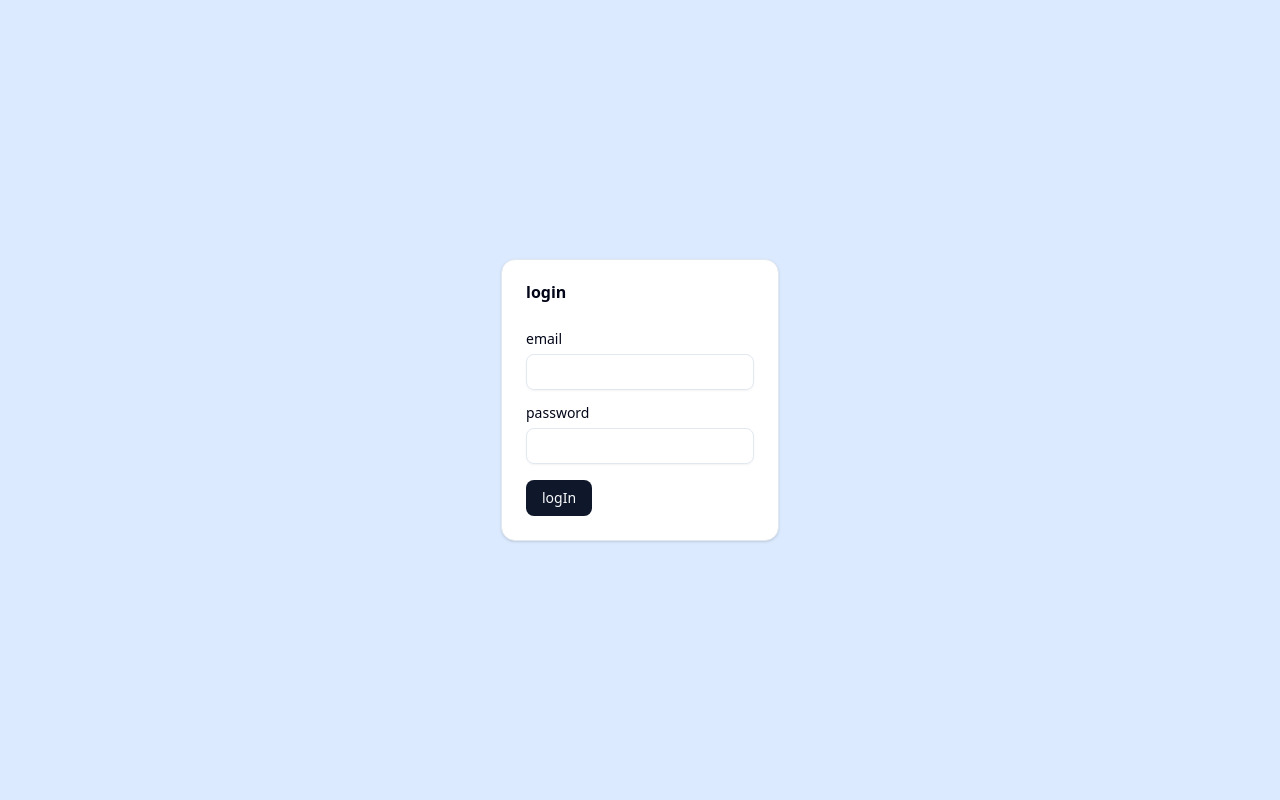
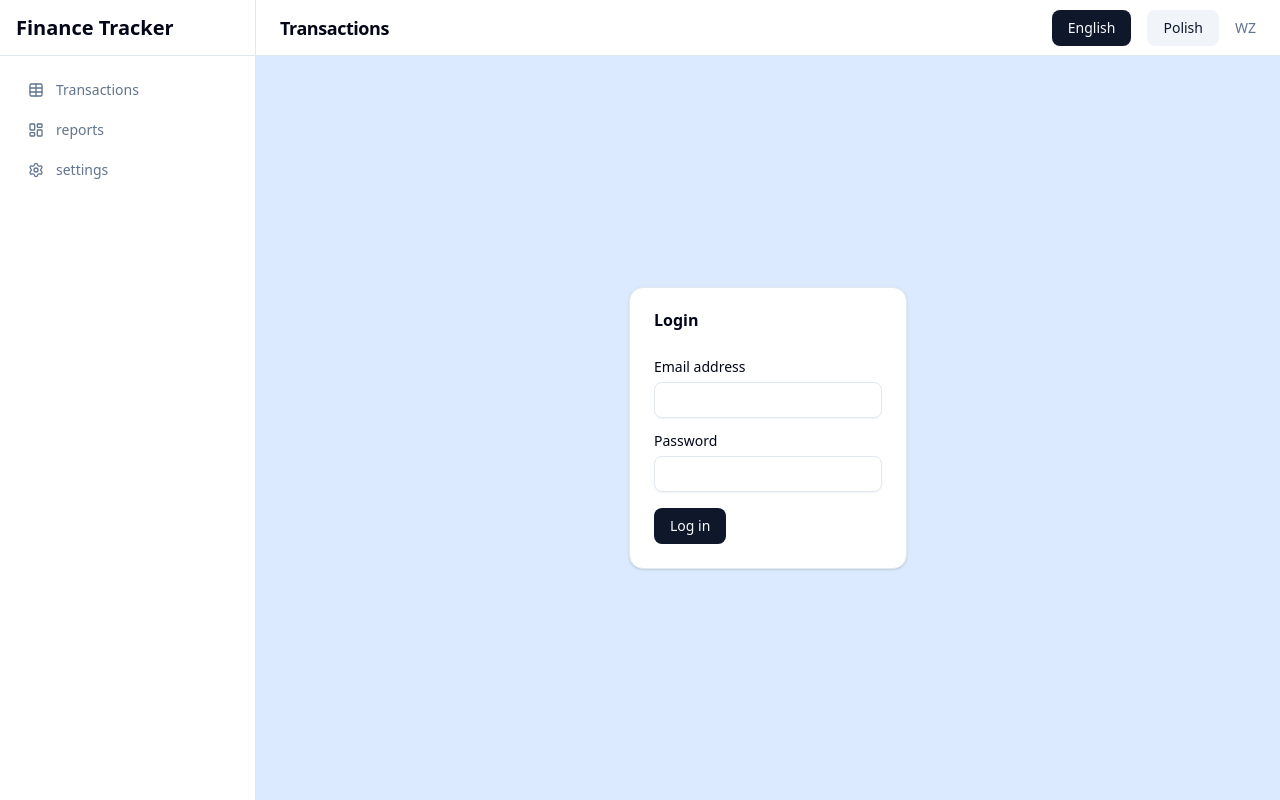
Before and after one commit to wojtek960506/finance-tracker-web, a Next.js app: page /login in a window 1280 px wide. Built offline with nearby package versions, Linux system fonts and the light colour scheme; sample sign-in values are in the browser's storage.

Commit message:
add login logic * change a little layout in AppLayout * TODO - add zustand store to keep access token

```diff
--- a/src/api/auth-api.ts
+++ b/src/api/auth-api.ts
@@ -1,3 +1,4 @@
+import { LoginDTO } from "@/app/login/page";
 import { api } from "./axios"
 
 export const refreshAccessToken = async (
@@ -13,3 +14,12 @@
   );
   return data;
 }
+
+export const login = async (payload: LoginDTO): Promise<{accessToken: string}> => {
+  const { data } = await api.post(
+    'auth/login',
+    payload,
+    { withCredentials: true }
+  );
+  return data
+}
--- a/src/app/login/page.tsx
+++ b/src/app/login/page.tsx
@@ -1,11 +1,13 @@
 "use client"
 
+import { login } from "@/api/auth-api";
 import { AppLayout } from "@/components/layout/app-layout";
 import { Button } from "@/components/ui/button";
 import { Card, CardContent, CardHeader, CardTitle } from "@/components/ui/card"
 import { Form, FormControl, FormField, FormItem, FormLabel } from "@/components/ui/form";
 import { Input } from "@/components/ui/input";
 import { zodResolver } from "@hookform/resolvers/zod";
+import { useRouter } from "next/navigation";
 import { useEffect } from "react";
 import { useForm } from "react-hook-form";
 import { useTranslation } from "react-i18next";
@@ -24,16 +26,23 @@
     resolver: zodResolver(LoginSchema),
     defaultValues: { email: "", password: "" }
   });
+  const router = useRouter();
 
   useEffect(() => {
     form.reset({ email: "", password: "" })
   }, [form])
 
-  const onSubmit = (values: LoginDTO) => {
+  const onSubmit = async (values: LoginDTO) => {
     console.log('onSubmit', values);
+    const { accessToken } = await login(values);
+    console.log('accessToken', accessToken);
+    localStorage.setItem("accessToken", accessToken);
+
+    router.push('/transactions');
   }
 
   return (
+    <AppLayout>
       <div className="flex h-screen justify-center items-center bg-blue-100">
         <Card>
           <CardHeader>
@@ -74,5 +83,6 @@
           </CardContent>
         </Card>
       </div>
+    </AppLayout>
   )
 }
--- a/src/app/transactions/page.tsx
+++ b/src/app/transactions/page.tsx
@@ -6,17 +6,13 @@
 
 
 export default async function TransactionsPage() {
-
-
-
   const cookieStore = await cookies();
+  console.log('cookieStore', cookieStore);
   const refreshToken = cookieStore.get("refreshToken")
 
+  console.log('refreshToken', refreshToken);
+
   if (!refreshToken) redirect('/login');
-
-  const { accessToken } = await refreshAccessToken(refreshToken.value);
-
-  console.log('accessToken', accessToken);
 
 
   return (
--- a/src/components/layout/app-layout.tsx
+++ b/src/components/layout/app-layout.tsx
@@ -5,22 +5,35 @@
 
 import { I18nextProvider } from "react-i18next";
 import i18n from "@/i18n";
+import { useEffect, useState } from "react";
 
 export function AppLayout({ children }: { children: React.ReactNode }) {
+
+  const [accessToken, setAccessToken] = useState<string | null>(null);
+
+  console.log('accessToken', accessToken);
+
+  useEffect(() => {
+    const token = localStorage.getItem("access-token");
+    // eslint-disable-next-line react-hooks/set-state-in-effect
+    setAccessToken(token);
+  }, [setAccessToken]);
+
   return (
     <I18nextProvider i18n={i18n}>
-      <div className="flex h-screen">
-      {/* Sidebar (fixed on the left) */}
-      <Sidebar />
+      <div className="flex flex-col h-screen">
+        {/* Sidebar (fixed on the left) */}
+        <Topbar />
 
-      {/* Main content area */}
-      <div className="flex flex-col flex-1 overflow-hidden">
-        <Topbar />
-        <main className="flex-1 flex flex-col overflow-hidden p-6 bg-muted/10">
-          {children}
-        </main>
+        {/* Main content area */}
+        <div className="flex flex-row flex-1 overflow-hidden">
+
+          {accessToken && <Sidebar />}
+          <main className="flex-1 flex flex-col overflow-hidden bg-muted/10">
+            {children}
+          </main>
+        </div>
       </div>
-    </div>
     </I18nextProvider>
   )
 }
--- a/src/components/layout/sidebar.tsx
+++ b/src/components/layout/sidebar.tsx
@@ -29,8 +29,6 @@
 
   return (
     <aside className="flex flex-col w-64 flex-shrink-0 h-screen border-r bg-background p-4">
-      {/* App logo / name */}
-      <div className="text-xl font-semibold mb-8 px-2">{t('title')}</div>
 
       {/* Navigation links */}
       <nav className="space-y-1">
--- a/src/components/layout/topbar.tsx
+++ b/src/components/layout/topbar.tsx
@@ -1,26 +1,56 @@
 "use client"
 
 import { Button } from "@/components/ui/button"
-// import { Menu } from "lucide-react"
-import { useState } from "react";
+import { useEffect, useState } from "react";
 import { useTranslation } from "react-i18next";
 
 export function Topbar() {
   const { t, i18n } = useTranslation("common");
 
-  const [lang, setLang] = useState<"en" | "pl">("en")
+  const [lang, setLang] = useState<"en" | "pl">("en");
+  const [accessToken, setAccessToken] = useState<string | null>(null);
 
-  const switchLanguage = (lng: "en" | "pl") => i18n.changeLanguage(lng);
+
+  useEffect(() => {
+    const token = localStorage.getItem("access-token");
+    // eslint-disable-next-line react-hooks/set-state-in-effect
+    setAccessToken(token);
+
+    const tmpLanguage = localStorage.getItem("language");
+    const language = ["pl", "en"].includes(tmpLanguage || "")
+      ? (tmpLanguage as "pl" | "en")
+      : "en";
+    setLang(language);
+
+  }, [setAccessToken, setLang]);
+
+
+  console.log("lang", lang);
+
+  const switchLanguage = (lng: "en" | "pl") => {
+    localStorage.setItem("language", lng);
+    setLang(lng);
+    i18n.changeLanguage(lng);
+  }
 
   return (
-    <header className="flex items-center justify-between h-14 border-b bg-background px-6 gap-3">
+    <header className="flex items-center h-14 border-b bg-background ">
+      {/* App logo / name */}
+      <div
+        className="flex h-full w-64 flex-shrink-0 text-xl font-semibold px-4 items-center border-r"
+      >
+        {t('title')}
+      </div>
+
+      <div
+        className="flex items-center justify-between h-14 px-6 w-full  gap-3"
+      >
+
         {/* Left side — app section title or menu */}
         <div className="flex items-center gap-3">
-        {/* think about using this menu below but maybe later */}
-        {/* <Button variant="ghost" size="icon" className="md:hidden">
-          <Menu className="w-5 h-5" />
-        </Button> */}
-        <h1 className="text-lg font-semibold tracking-tight">{t('transactions')}</h1>
+          { accessToken && <h1 className="text-lg font-semibold tracking-tight">
+            {t('transactions')}
+          </h1> }
         </div>
 
         {/* Right side — placeholder for future features */}
@@ -43,7 +73,8 @@
           >
             {t('languagePolish')}
           </Button>
-        <div className="text-sm text-muted-foreground">Hello, User</div>
+          { accessToken && <div className="text-sm text-muted-foreground">WZ</div>}
+        </div>
       </div>
     </header>
   )
--- a/src/components/transaction/main.tsx
+++ b/src/components/transaction/main.tsx
@@ -14,7 +14,7 @@
   const createMutation = useCreateTransaction();
 
   return (
-    <div className="flex flex-col h-full space-y-4">
+    <div className="flex flex-col h-full space-y-4 p-6">
       <Card className="overflow-hidden">
         <CardHeader className="grid grid-cols-2 gap-0 items-center">
           <CardTitle className="text-2xl">
--- /dev/null
+++ b/src/hooks/use-local-storage.ts
@@ -0,0 +1,18 @@
+"use client"
+
+export const useLocalStorage = (key: string) => {
+
+  const getL = () => {
+    return localStorage.getItem(key);
+  }
+
+  const setL = (value: string) => {
+    localStorage.setItem(key, value);
+  }
+
+  const removeL = () => {
+    localStorage.removeItem(key);
+  }
+
+  return { getL, setL, removeL }
+}
```
Lines whose indentation alone changed are shown as unchanged.
